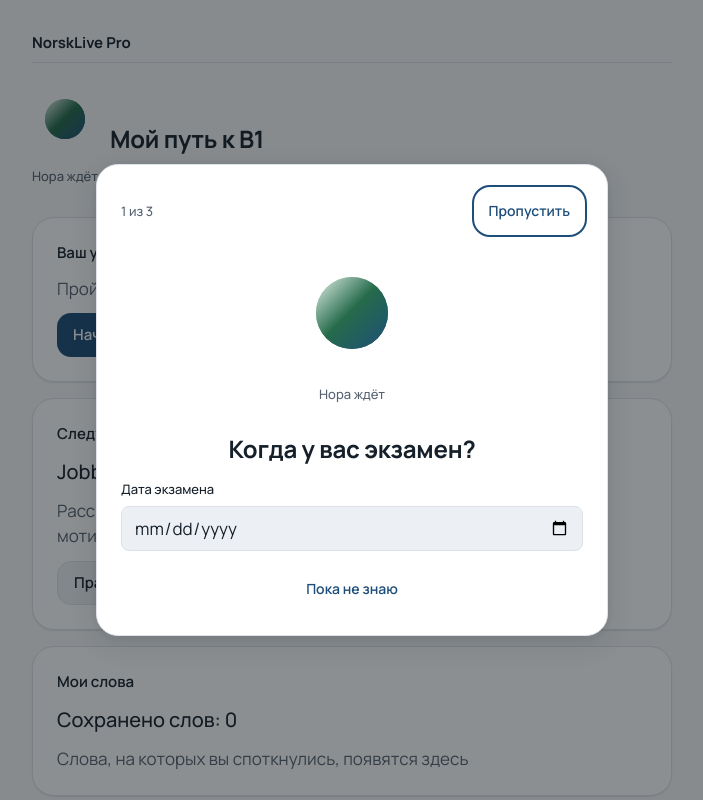
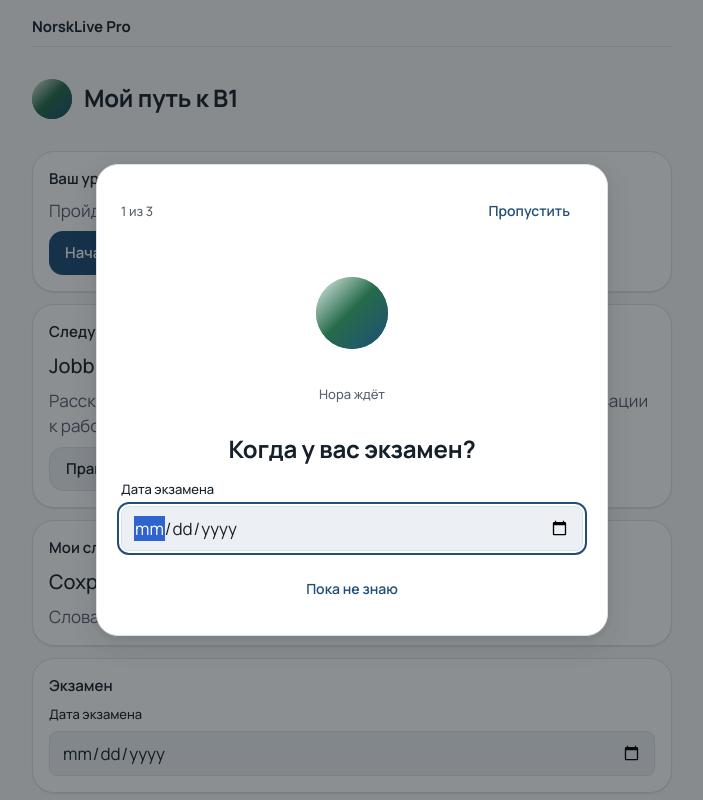
Before and after one commit to mironenkokonstantin1984-netizen/norsklive-pro-saas, a Next.js app: page / in a window 1280 px wide. Shown: the top 800 px of the page, without its empty margins (288-991 px from the left). Built offline with nearby package versions, Linux system fonts and the light colour scheme.

Commit message:
docs(screenshots): add FirstRun and post-onboarding home screenshots for #36

```diff
--- a/src/components/path/FirstRun.tsx
+++ b/src/components/path/FirstRun.tsx
@@ -54,6 +54,13 @@ export function FirstRun({ initialPrefs, onSkip, onFinish }: FirstRunProps) {
   useEffect(() => {
     const el = dialogRef.current;
     if (!el) return;
+    const stepTarget = el.querySelector<HTMLElement>(
+      '.firstrun-step input:not([disabled]), .firstrun-step button.is-selected:not([disabled]), .firstrun-step button:not([disabled])'
+    );
+    if (stepTarget) {
+      stepTarget.focus();
+      return;
+    }
     const focusables = el.querySelectorAll<HTMLElement>(
       'button:not([disabled]), input:not([disabled]), [href], [tabindex]:not([tabindex="-1"])'
     );
--- a/src/components/path/path.css
+++ b/src/components/path/path.css
@@ -2,7 +2,7 @@
   min-height: 100vh;
   background: var(--bg);
   color: var(--ink);
-  padding: var(--space-8) var(--space-4);
+  padding: var(--space-4);
 }
 
 .path-column {
@@ -10,7 +10,7 @@
   margin: 0 auto;
   display: flex;
   flex-direction: column;
-  gap: var(--space-4);
+  gap: var(--space-3);
 }
 
 .path-topbar {
@@ -48,6 +48,10 @@
   gap: var(--space-3);
 }
 
+.path-header .nora-reduced-motion-label {
+  display: none;
+}
+
 .path-title {
   margin: 0;
   color: var(--ink);
@@ -58,10 +62,10 @@
   border: 1px solid var(--line);
   border-radius: var(--radius-lg);
   box-shadow: var(--shadow-1);
-  padding: var(--space-6);
+  padding: var(--space-4);
   display: flex;
   flex-direction: column;
-  gap: var(--space-3);
+  gap: var(--space-2);
 }
 
 .path-card-title {
```
Also changed, not shown: 6 other files (tests, documents, lock files or other folders).
